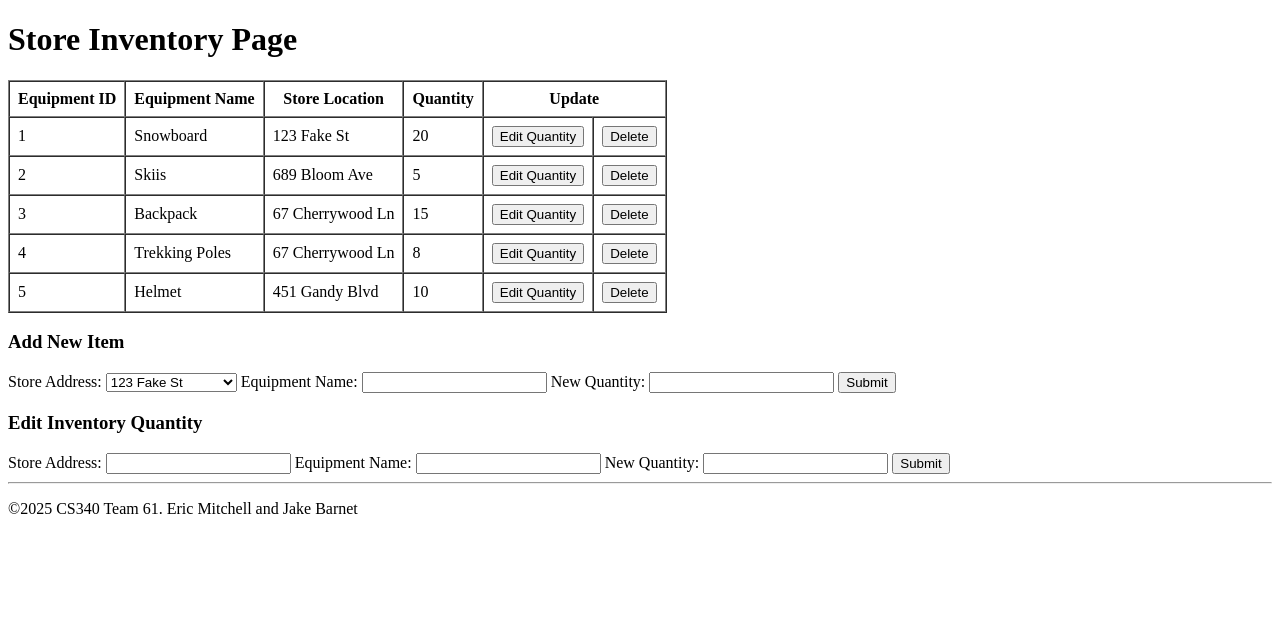
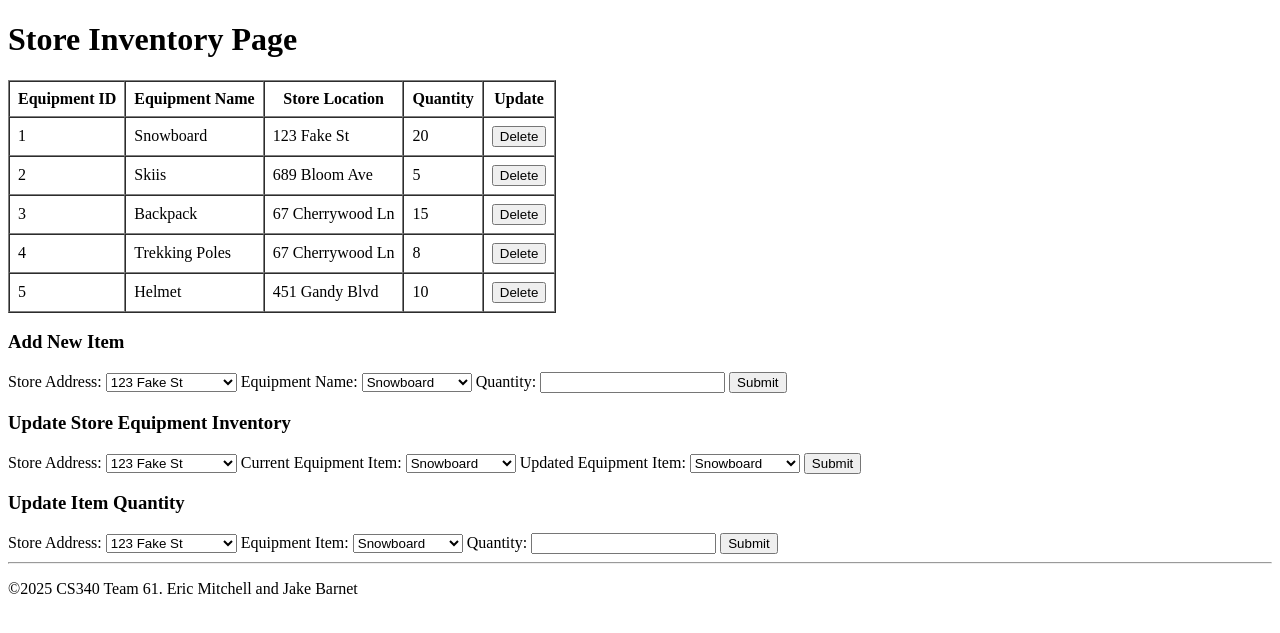
Before and after one commit to jakebarn-osu/cs340-final-project, a Flask app: page /store-inventory in a window 1280 px wide. Shown: the part 108-741 px from the top of the page. Run offline with Flask 3, Linux system fonts and the light colour scheme.

Commit message:
store-inventory.html: added new form to update equipment_id for store from dropdown. updated change quantity form with dropwndown menu. stores.html: updated styling to be more uniform

```diff
--- a/templates/store-inventory.html
+++ b/templates/store-inventory.html
@@ -26,9 +26,6 @@
 			<td>123 Fake St</td>
 			<td>20</td>
 			<td>
-				<button>Edit Quantity</button>
-			</td>
-			<td>
 				<button>Delete</button>
 			</td>
 		 </tr>
@@ -37,9 +34,6 @@
 			<td>Skiis</td>
 			<td>689 Bloom Ave</td>
 			<td>5</td>
-			<td>
-				<button>Edit Quantity</button>
-			</td>
 			<td>
 				<button>Delete</button>
 			</td>
@@ -50,9 +44,6 @@
 			<td>67 Cherrywood Ln</td>
 			<td>15</td>
 			<td>
-				<button>Edit Quantity</button>
-			</td>
-			<td>
 				<button>Delete</button>
 			</td>
 		</tr>
@@ -62,9 +53,6 @@
 			<td>67 Cherrywood Ln</td>
 			<td>8</td>
 			<td>
-				<button>Edit Quantity</button>
-			</td>
-			<td>
 				<button>Delete</button>
 			</td>
 		</tr>
@@ -73,9 +61,6 @@
 			<td>Helmet</td>
 			<td>451 Gandy Blvd</td>
 			<td>10</td>
-			<td>
-				<button>Edit Quantity</button>
-			</td>
 			<td>
 				<button>Delete</button>
 			</td>
@@ -94,23 +79,72 @@
 	</select>
 
 	<label for="equipment-name">Equipment Name: </label>
-	<input type="text"/>
+	<select id="equipment">Choose equipment
+		<option>Snowboard</option>
+		<option>Skiis</option>
+		<option>Backpack</option>
+		<option>Trekking Poles</option>
+		<option>Helmet</option>
+	</select>
 
-	<label for="new-quantity">New Quantity:</label>
+	<label for="new-quantity">Quantity:</label>
 	<input type="text"/>
 	<input type="submit"/>
 </form>
 
-<h3>Edit Inventory Quantity</h3>
+<h3>Update Store Equipment Inventory</h3>
 <form method="PUT" action="/store-inventory">
 	<label for="store-id">Store Address: </label>
-	<input type="text"/>
+	<select id="stores">Choose a Store
+		<option>123 Fake St</option>
+		<option>689 Bloom Ave</option>
+		<option>67 Cherrywood Ln</option>
+		<option>451 Gandy Blvd</option>
+	</select>
 
-	<label for="equipment-name">Equipment Name: </label>
-	<input type="text"/>
+	<label for="equipment-name">Current Equipment Item: </label>
+	<select id="equipment">Choose equipment
+		<option>Snowboard</option>
+		<option>Skiis</option>
+		<option>Backpack</option>
+		<option>Trekking Poles</option>
+		<option>Helmet</option>
+	</select>
 
-	<label for="new-quantity">New Quantity:</label>
-	<input type="text"/>
+		<label for="equipment-name">Updated Equipment Item: </label>
+	<select id="updated-equipment">Choose equipment
+		<option>Snowboard</option>
+		<option>Skiis</option>
+		<option>Backpack</option>
+		<option>Trekking Poles</option>
+		<option>Helmet</option>
+	</select>
+	<input type="submit"/>
+</form>
+
+<h3>Update Item Quantity</h3>
+<form method="PUT" action="/store-inventory">
+	<label for="store-id">Store Address: </label>
+	<select id="stores">Choose a Store
+		<option>123 Fake St</option>
+		<option>689 Bloom Ave</option>
+		<option>67 Cherrywood Ln</option>
+		<option>451 Gandy Blvd</option>
+	</select>
+
+	<label for="equipment-name">Equipment Item: </label>
+	<select id="equipment">Choose equipment
+		<option>Snowboard</option>
+		<option>Skiis</option>
+		<option>Backpack</option>
+		<option>Trekking Poles</option>
+		<option>Helmet</option>
+	</select>
+
+	<label for="new-quantity">Quantity:</label>
+	<input type="number" name="quantity" min="1" required>
+
+	</select>
 	<input type="submit"/>
 </form>
 {% endblock %}
--- a/templates/stores.html
+++ b/templates/stores.html
@@ -6,7 +6,7 @@
 
 <h1>Stores Page</h1>
 
-<table border="'1" cellpadding="8" cellspacing="8">
+<table border="'1" cellpadding="8" cellspacing="0">
 	<thead>
 		<tr>
 			<th>Store ID</th>
```
